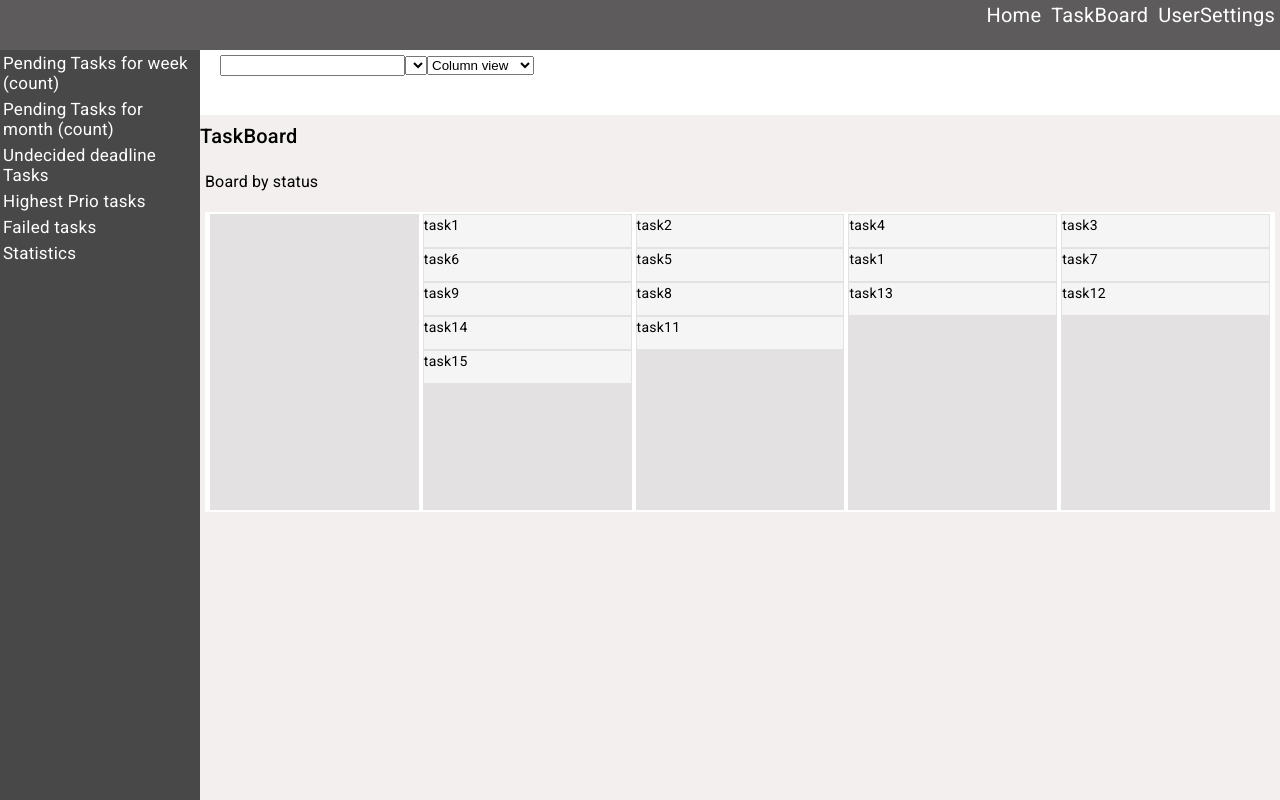
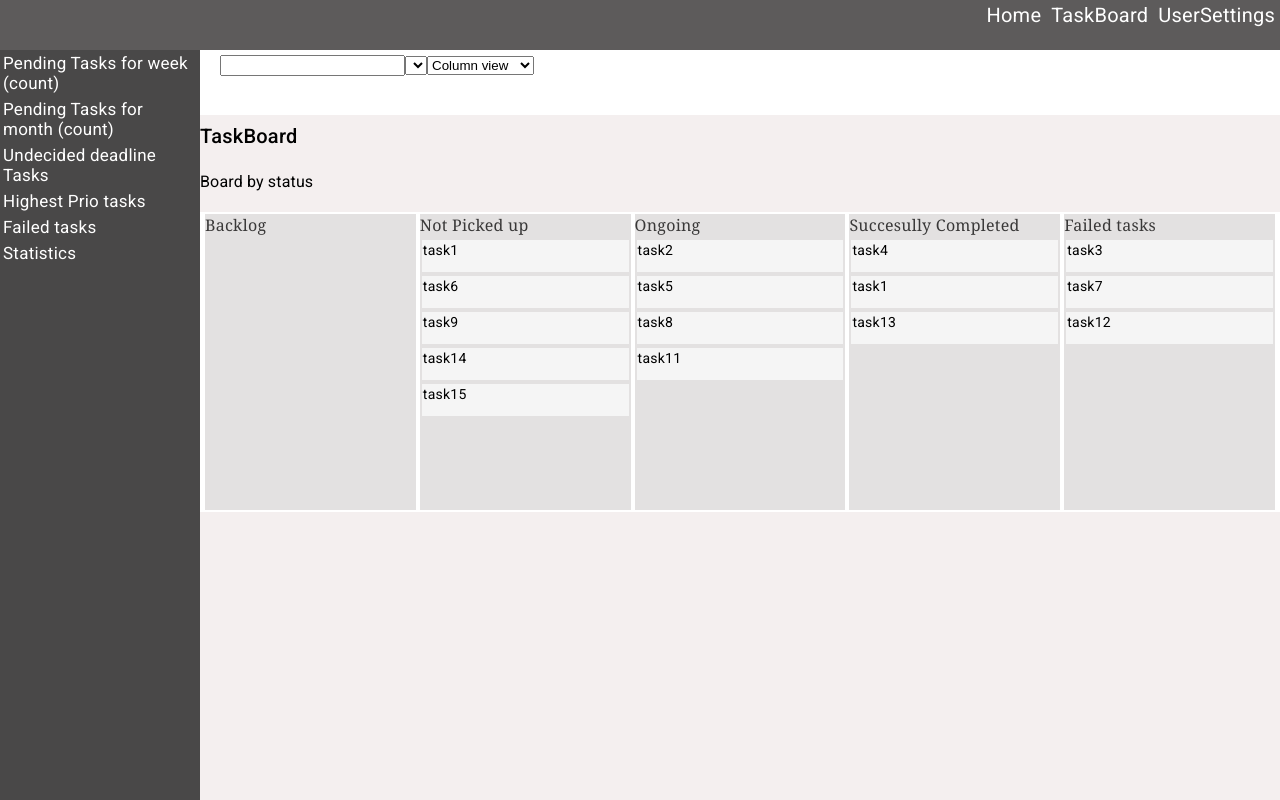
Before and after one commit to GeorgetAbraham/TasksApp, an Angular app: page /taskboard in a window 1280 px wide. Shown: the top 800 px of the page. Built offline with nearby package versions, Linux system fonts and the light colour scheme.

Commit message:
dummy version of dynamic loading of component

```diff
--- /dev/null
+++ b/src/app/service/view-filter-holder.service.ts
@@ -0,0 +1,31 @@
+import { Injectable } from '@angular/core';
+import { ColumnViewComponent } from '../taskboard-folder/plannerview/column-view/column-view.component';
+import { ListViewComponent } from '../taskboard-folder/plannerview/list-view/list-view.component';
+import { CalendarViewComponent } from '../taskboard-folder/plannerview/calendar-view/calendar-view.component';
+@Injectable({
+  providedIn: 'root'
+})
+export class ViewFilterHolderService {
+
+  // Service that holds all the viewmode +filter query informations !!!! to be accesed by multiple views
+  public dicto:{[key:string]:any} = {
+    "column":ColumnViewComponent,
+    "list":ListViewComponent,
+    "calendar":CalendarViewComponent
+  }
+
+  public viewMode:string="column";
+  constructor() { }
+
+  public setviewMode(mode:string|null){
+    if(mode === null){
+      mode='column';
+    }
+    this.viewMode=mode;
+    // console.log(this.dicto[mode]);
+  }
+
+  public getViewMode(){
+    return this.viewMode;
+  }
+}
--- a/src/app/taskboard-folder/boardview/boardview.component.html
+++ b/src/app/taskboard-folder/boardview/boardview.component.html
@@ -2,7 +2,7 @@
 	<app-querybar>
 	</app-querybar>
 
-	<app-planner-container>
+	<app-planner-container >
 	</app-planner-container>
 
 </div>
--- a/src/app/taskboard-folder/plannerview/column-view/column-view.component.css
+++ b/src/app/taskboard-folder/plannerview/column-view/column-view.component.css
@@ -28,6 +28,16 @@
 }
 
 task{
-    margin:1px;
+    margin:2px;
     background-color: whitesmoke;
+    padding-left:1px;
+    padding-right:1px;
 }
+
+.task-categories{
+    font-size: 16px;
+    font-family:Georgia, 'Times New Roman', Times, serif;
+    color: rgb(57, 56, 56);
+    margin-bottom: 3px;
+    margin-top: 1px;
+}
--- a/src/app/taskboard-folder/plannerview/column-view/column-view.component.html
+++ b/src/app/taskboard-folder/plannerview/column-view/column-view.component.html
@@ -3,22 +3,27 @@
 <div class="columnview-container">
 
 	<div class="backlog-container column-container">
+		<div class="task-categories"> Backlog</div>
 	</div>
 
 
 	<div class="not-started-container column-container">
+		<div class="task-categories"> Not Picked up</div>
 		<task *ngFor="let task of this.taskByStatus['not started']" [task]="task"></task>
 	</div>
 
 	<div class="ongoing-container column-container">
+		<div class="task-categories"> Ongoing</div>
 		<task *ngFor="let task of this.taskByStatus['ongoing']" [task]="task"></task>
 	</div>
 
 	<div class="successful-container column-container">
+		<div class="task-categories"> Succesully Completed</div>
 		<task *ngFor="let task of this.taskByStatus['successful']" [task]="task"></task>
 	</div>
 
 	<div class="failed-container column-container">
+		<div class="task-categories"> Failed tasks</div>
 		<task *ngFor="let task of this.taskByStatus['failed']" [task]="task"></task>
 	</div>
 
--- a/src/app/taskboard-folder/plannerview/column-view/column-view.component.ts
+++ b/src/app/taskboard-folder/plannerview/column-view/column-view.component.ts
@@ -8,6 +8,12 @@ import { TaskqueryService } from 'src/app/service/taskquery.service';
 export class ColumnViewComponent {
 
   // need to make taskbystatus as private and see how to access for task component
+
+// taskByStatus should come from external service . that service has property of query parmaters (Searhcbar search+ filter values).
+// Based on that searchbar submit , API call happens for updated task data and that is referred as @input() taskbystatus which is being used for column component
+
+// service should have query parameters + data being displayed on component view
+
   public taskByStatus:any;
   // taskBystatus returns {[status]:[array of task object from task interface]}
   constructor(private taskQueryServie:TaskqueryService){
--- a/src/app/taskboard-folder/plannerview/planner-container/planner-container.component.html
+++ b/src/app/taskboard-folder/plannerview/planner-container/planner-container.component.html
@@ -4,5 +4,8 @@
 <!-- should be made dynamic, that is using dynamic component loading and viewcontainerref + create component
 we should be sending an object of (viewtype+ filter parameters such as pending,date etc) from app-searchbar
 this is input to planner-container which renders the board contents accordingly !!!-->
-<app-column-view>
-</app-column-view>
+
+<ng-container *ngComponentOutlet="this.viewFilterService.dicto[this.viewFilterService.viewMode]"></ng-container>
+
+<!-- <app-column-view>
+</app-column-view> -->
--- a/src/app/taskboard-folder/querybar/querybar.component.html
+++ b/src/app/taskboard-folder/querybar/querybar.component.html
@@ -8,7 +8,7 @@
 
 <!-- choose dropdown for type of view such as calendar view, list view or column/jira view -->
 
-<select id="taskboard-type">
+<select id="taskboard-type" (change) = viewChange() [formControl]="viewDropdown">
 <option value="calendar">Calendar view
 </option>
 <option value="list">List view
--- a/src/app/taskboard-folder/querybar/querybar.component.ts
+++ b/src/app/taskboard-folder/querybar/querybar.component.ts
@@ -1,4 +1,6 @@
 import { Component } from '@angular/core';
+import { ViewFilterHolderService } from 'src/app/service/view-filter-holder.service';
+import { FormControl } from '@angular/forms';
 
 @Component({
   selector: 'app-querybar',
@@ -7,4 +9,16 @@ import { Component } from '@angular/core';
 })
 export class QuerybarComponent {
 
+  public viewDropdown=new FormControl('column');
+  constructor (private viewFilterService: ViewFilterHolderService){
+
+  }
+
+  public viewChange(){
+    // console.log("hi");
+    // console.log("change is here -> ",this.viewDropdown.value);
+    this.viewFilterService.setviewMode(this.viewDropdown.value);
+
+  }
+
 }
```
Also changed, not shown: src/app/taskboard-folder/plannerview/planner-container/planner-container.component.ts (+10 -1 lines).
